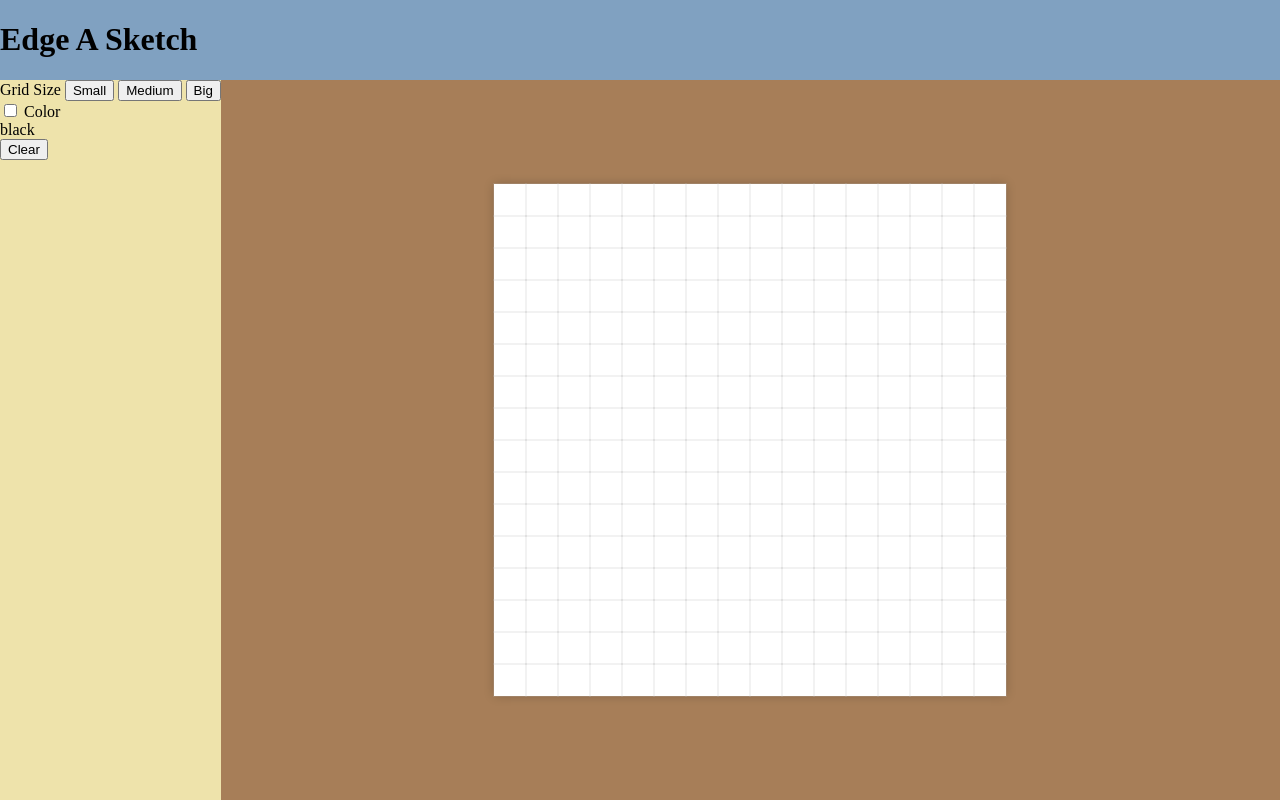
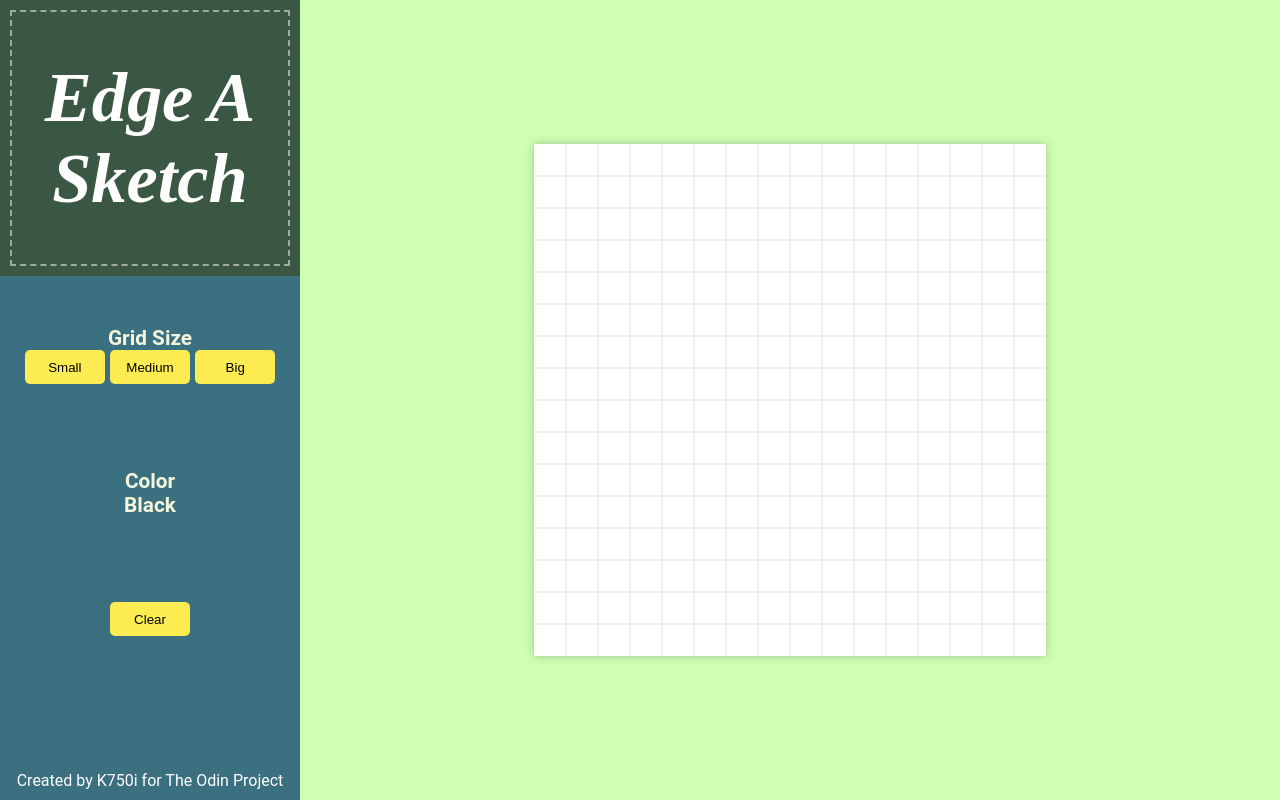
Before and after one commit to K750i/edgeasketch, a plain HTML site: page index.html in a window 1280 px wide. Drawn offline with Linux system fonts and the light colour scheme.

Commit message:
Change main layout, header and buttons styling

```diff
--- a/index.html
+++ b/index.html
@@ -11,13 +11,13 @@
 </head>
 
 <body>
-    <header>
-        <h1>Edge A Sketch</h1>
-    </header>
     <div class="wrapper">
+        <header>
+            <h1>Edge A Sketch</h1>
+        </header>
         <section class="options">
             <div>
-                <label>Grid Size</label>
+                <label>Grid Size</label><br>
                 <button class="button small">Small</button>
                 <button class="button medium">Medium</button>
                 <button class="button big">Big</button>
@@ -28,9 +28,10 @@
             </div>
             <div><button class="clear">Clear</button></div>
         </section>
-        <div class="grid-wrapper">
-            <div class="grid"></div>
-        </div>
+        <footer>Created by K750i for The Odin Project</footer>
+    </div>
+    <div class="grid-wrapper">
+        <div class="grid"></div>
     </div>
 </body>
 
--- a/styles.css
+++ b/styles.css
@@ -7,19 +7,27 @@ body {
 
 body {
     display: flex;
-    flex-direction: column;
     justify-content: space-between;
-    background: #A77E58;
+    font-family: Roboto, Helvetica, sans-serif;
+    background: #CFFFB3;
 }
 
 header {
-    background: #80A1C1;
+    padding: 10px 20px;
+    background: #3A5743;
+    font-family: 'Times New Roman', Times, serif;
+    font-size: 2.2rem;
+    font-style: italic;
+    color: white;
+    text-align: center;
+    outline: 2px dashed hsla(0 50% 100% / 0.5);
+    outline-offset: -12px;
 }
 
 .wrapper {
-    flex-grow: 1;
     display: flex;
-    justify-content: space-between;
+    flex-direction: column;
+    max-width: 300px;
 }
 
 .grid-wrapper {
@@ -30,10 +38,40 @@ header {
 }
 
 .options {
-    background: #EEE3AB;
+    background: #3B7080;
+    flex: 1 0 auto;
+    display: flex;
+    flex-direction: column;
+    padding: 50px 20px;
+    font-size: 1.3rem;
+    font-weight: bold;
+    color: beige;
 }
 
+.options>div {
+    flex: auto;
+    text-align: center;
+}
 
+button {
+    border: none;
+    background: #FCEC52;
+    padding: 0.7em;
+    border-radius: 5px;
+    cursor: pointer;
+    min-width: 80px;
+}
+
+button:hover {
+    background: #ADE25D;
+}
+
+footer {
+    padding-bottom: 10px;
+    text-align: center;
+    color: white;
+    background: #3B7080;
+}
 
 .grid {
     display: flex;
@@ -48,16 +86,20 @@ header {
     outline: 1px solid hsla(0, 0%, 75%, 0.2);
 }
 
-/* #chk {
+#chk {
     display: none;
-} */
+}
 
 .selected.color::after {
-    content: 'random';
+    content: 'Random';
     display: block;
 }
 
+.color {
+    cursor: pointer;
+}
+
 .color::after {
-    content: 'black';
+    content: 'Black';
     display: block;
 }
```
